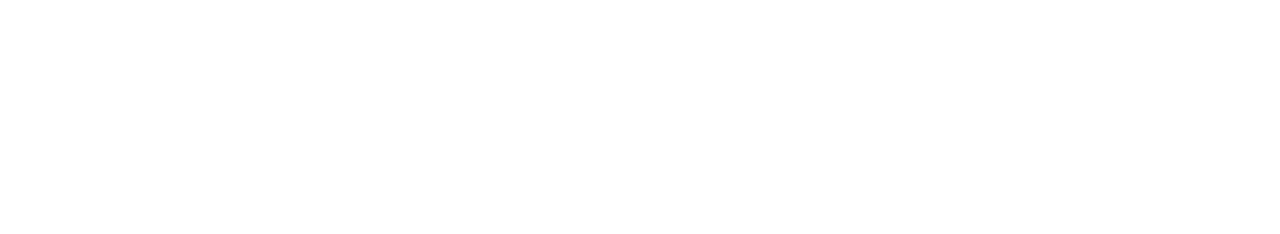
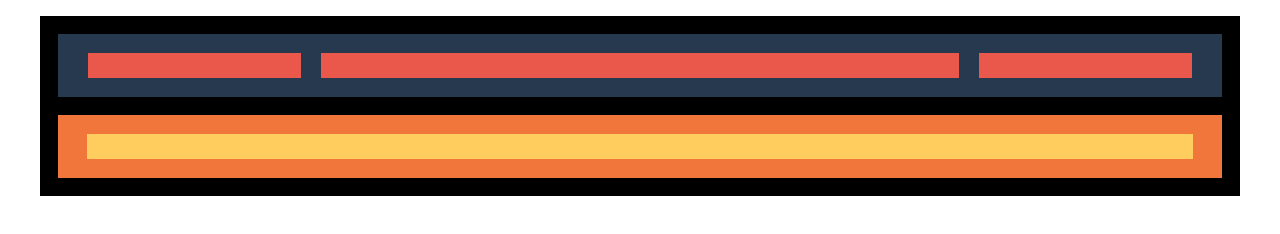
Before and after one commit to albavidalm/IT-Academy, a plain HTML site: page Sprint 1/Nivell-1/index.html in a window 1280 px wide. Drawn offline with Linux system fonts and the light colour scheme.

Commit message:
Add header

```diff
--- a/Sprint 1/Nivell-1/index.html
+++ b/Sprint 1/Nivell-1/index.html
@@ -11,8 +11,23 @@
   <link rel="stylesheet" href="./styles/style.css">
 </head>
 
-<body>
-
+<body class="page">
+  <div class="container">
+    <header class="header">
+      <nav class="nav">
+        <div class="item item1"></div>
+        <div class="item item2"></div>
+        <div class="item item3"></div>
+      </nav>
+      <div class="title">
+        <div class="title__name"></div>
+      </div>
+    </header>
+    <main>
+    </main>
+    <aside></aside>
+  </div>
 </body>
+<footer></footer>
 
 </html>
--- a/Sprint 1/Nivell-1/styles/style.css
+++ b/Sprint 1/Nivell-1/styles/style.css
@@ -0,0 +1,55 @@
+.page {
+  width: 100vw;
+}
+.container {
+  width: 95vw;
+  max-width: 1200px;
+  margin: 1rem auto;
+}
+.header {
+  height: 180px;
+  background-color: rgb(0, 0, 0);
+  display: flex;
+  flex-direction: column;
+  align-items: center;
+  justify-content: space-evenly;
+}
+
+.nav,
+.title {
+  width: 97%;
+  height: 35%;
+  display: flex;
+  align-items: center;
+}
+
+.nav {
+  background-color: #26394e;
+  padding: 0 20px;
+}
+
+.item {
+  background-color: #ea584b;
+  height: 25px;
+  margin: 0 10px;
+}
+.item1 {
+  flex-grow: 1;
+}
+.item2 {
+  flex-grow: 3;
+}
+.item3 {
+  flex-grow: 1;
+}
+
+.title {
+  justify-content: center;
+  background-color: #f0763b;
+}
+
+.title__name {
+  background-color: #ffcc5e;
+  width: 95%;
+  height: 25px;
+}
```
Also changed, not shown: Sprint 1/Nivell-1/readme.md, 4 other files.
